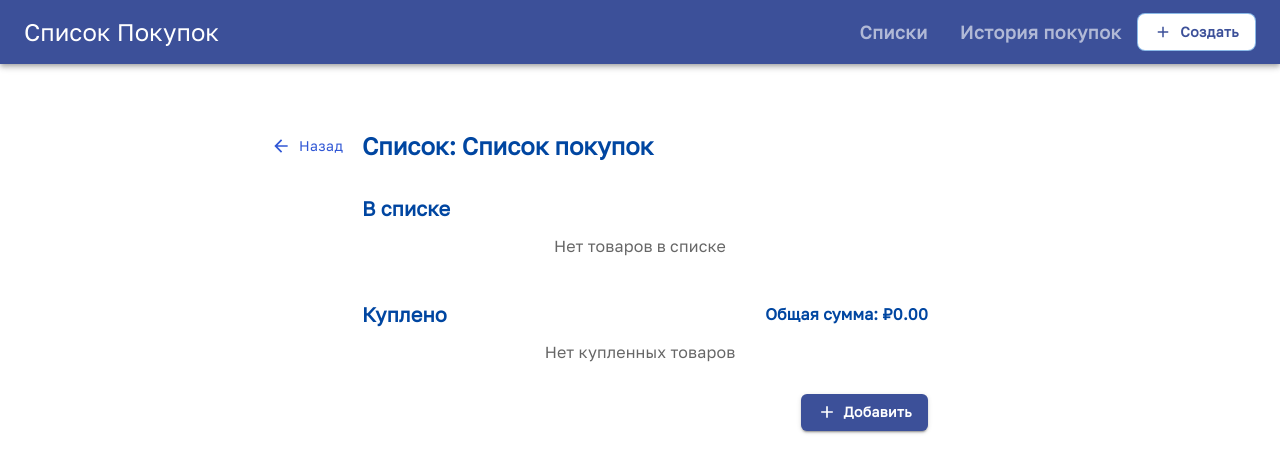
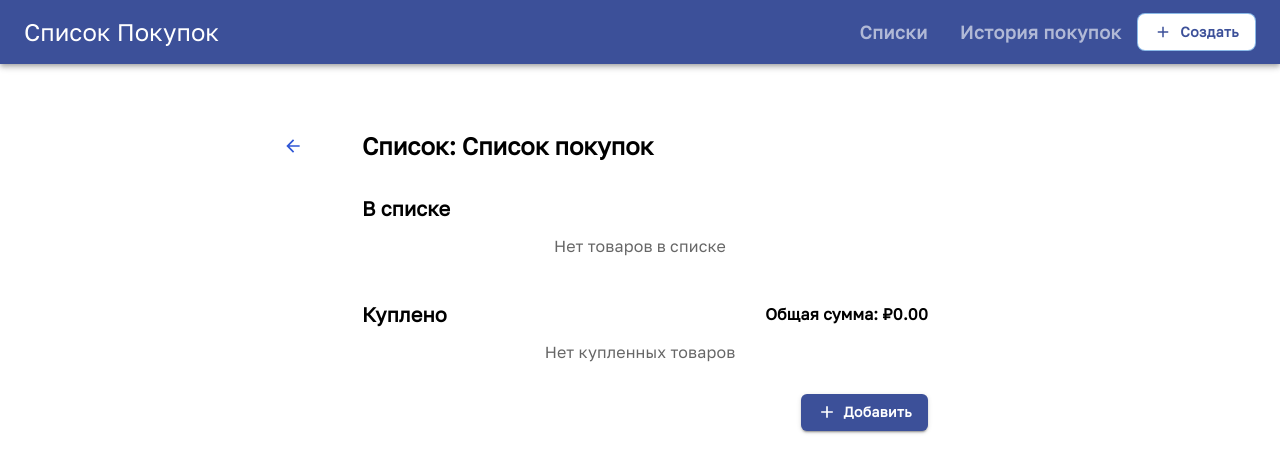
Before and after one commit to churchvibez/shopping-list, a React (Vite) app: page /shopping-list/list/1 in a window 1280 px wide. Shown: the top 472 px of the page. Built offline with nearby package versions, Linux system fonts and the light colour scheme.

Commit message:
changes to text colours

```diff
--- a/src/pages/History.tsx
+++ b/src/pages/History.tsx
@@ -45,13 +45,13 @@ const History: React.FC = () => {
         startIcon={<ArrowBackIcon />}
         sx={{
           backgroundColor: "transparent",
+          right: "60px",
           color: "#3057D5",
           textTransform: "none",
           "&:hover": { textDecoration: "underline" },
         }}
         onClick={() => window.history.back()}
       >
-        Назад
       </Button>
 
       <Grid container direction="column" alignItems="center" sx={{ marginTop: "1%", padding: "0 10px" }}>
--- a/src/pages/ListItems.tsx
+++ b/src/pages/ListItems.tsx
@@ -302,14 +302,13 @@ const ListItems: React.FC = () => {
         }}
         onClick={() => navigate("/lists")}
       >
-        Назад
       </Button>
 
       <Typography
         variant="h5"
         sx={{
           fontWeight: "bold",
-          color: "#0046a1",
+          color: "#000000",
           textAlign: "left",
           marginLeft: "10px",
           flexGrow: 1,
@@ -609,7 +608,7 @@ const ListItems: React.FC = () => {
         marginTop: "20px",
         marginLeft: "10px",
         fontWeight: "bold",
-        color: "#0046a1",
+        color: "#000000",
       }}
     >
       В списке
@@ -682,7 +681,7 @@ const ListItems: React.FC = () => {
           marginTop: "30px",
           marginLeft: "10px",
           fontWeight: "bold",
-          color: "#0046a1",
+          color: "#000000",
         }}
       >
         Куплено
@@ -694,7 +693,7 @@ const ListItems: React.FC = () => {
           marginTop: "30px",
           marginLeft: "10px",
           fontWeight: "bold",
-          color: "#0046a1",
+          color: "#000000",
         }}
       >
         Общая сумма: ₽{shoppingList?.total?.toFixed(2) || "0.00"}
--- a/src/pages/ShoppingLists.tsx
+++ b/src/pages/ShoppingLists.tsx
@@ -135,6 +135,7 @@ const ShoppingLists: React.FC = () => {
               padding: "8px 25px",
               boxShadow: "0px 2px 4px rgba(0, 0, 0, 0.1)",
               border: "1px solid #E0E3E7",
+              color: "#000000",
               backgroundColor: "#FFFFFF",
               transition: "all 0.2s ease-in-out",
               borderRadius: "0px",
```
